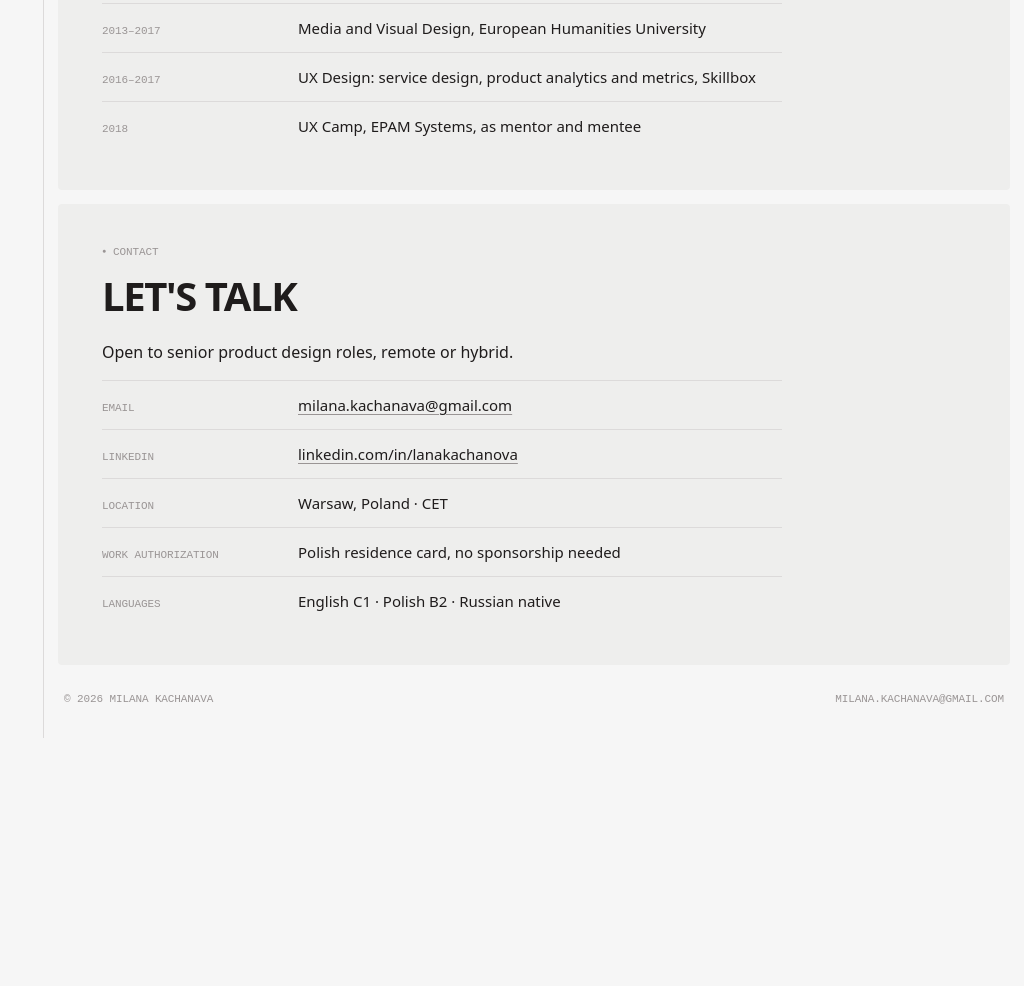
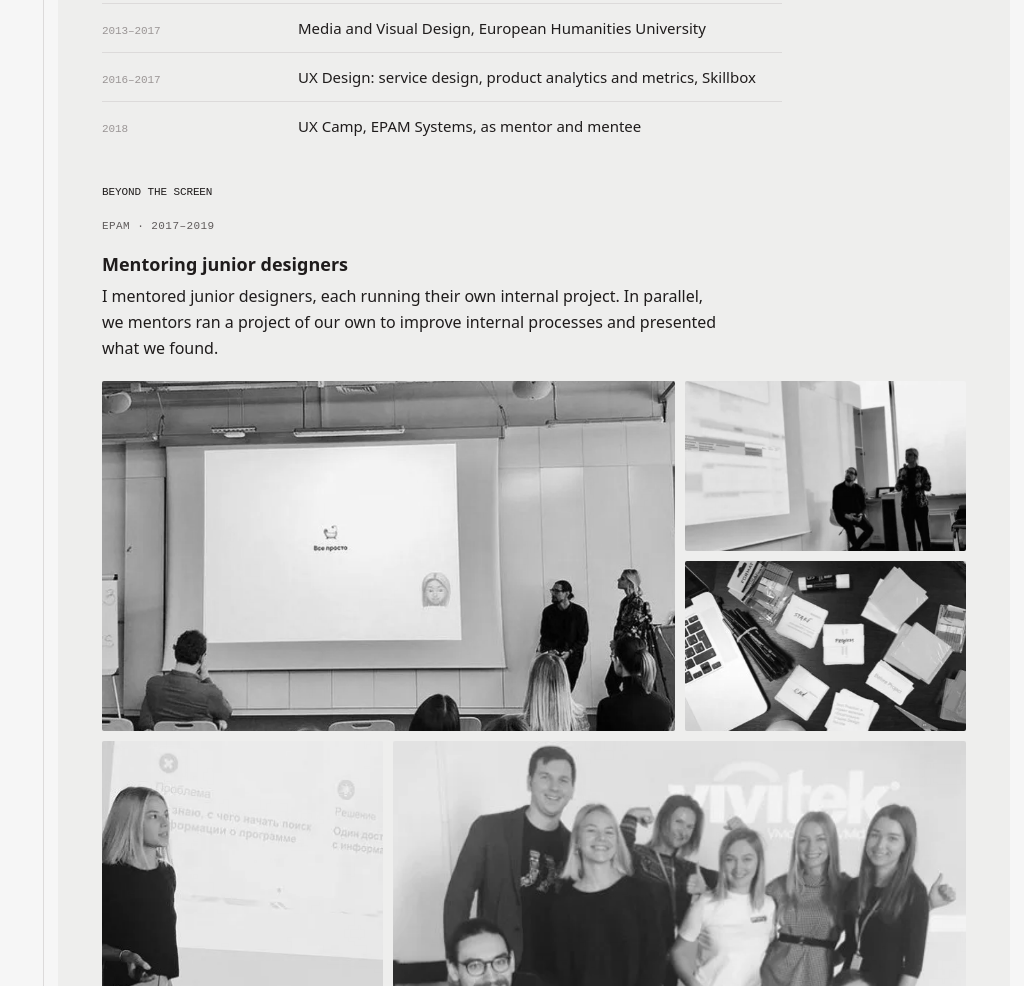
Before and after one commit to milanakachanava/portfolio, an Astro site: page / in a window 1280 px wide. Shown: the part 4857-5843 px from the top of the page, without its empty margins (256-1280 px from the left). Before the commit the page ends 5595 px from the top, so only its background shows below. Built offline with nearby package versions, Linux system fonts and the light colour scheme; Astro itself is replaced by a stand-in of ours.

Commit message:
About: Beyond the screen photos (EPAM mentoring, MeteoGroup research)
Co-Authored-By: Claude Opus 5.5 <noreply@anthropic.com>
Claude-Session: https://claude.ai/code/session_016GCXRfXX25ywej4H2WbwWC

```diff
--- a/src/pages/index.astro
+++ b/src/pages/index.astro
@@ -87,6 +87,31 @@ const skills = [
       <li><span>2016–2017</span><span>UX Design: service design, product analytics and metrics, Skillbox</span></li>
       <li><span>2018</span><span>UX Camp, EPAM Systems, as mentor and mentee</span></li>
     </ul>
+
+    <h3 class="sub-h">Beyond the screen</h3>
+    <div class="life">
+      <div class="life-text">
+        <p class="life-meta">EPAM · 2017–2019</p>
+        <h4>Mentoring junior designers</h4>
+        <p>I mentored junior designers, each running their own internal project. In parallel, we mentors ran a project of our own to improve internal processes and presented what we found.</p>
+      </div>
+      <div class="life-grid">
+        <figure class="w2 h2"><img src="/life/talk.webp" alt="Presenting the mentors' internal-process project to an audience at EPAM" loading="lazy" /></figure>
+        <figure class="sm"><img src="/life/talk-stage.webp" alt="Q&amp;A after the presentation" loading="lazy" /></figure>
+        <figure class="sm"><img src="/life/workshop-kit.webp" alt="Workshop kit: sticky notes, markers and prompt cards" loading="lazy" /></figure>
+        <figure class="h3"><img src="/life/epam-talk.webp" alt="Milana presenting the results slide" loading="lazy" style="object-position:30% 50%" /></figure>
+        <figure class="w2 h3"><img src="/life/epam-team.webp" alt="Mentors and junior designers of the EPAM mentoring program" loading="lazy" /></figure>
+      </div>
+
+      <div class="life-text">
+        <p class="life-meta">MeteoGroup · France</p>
+        <h4>Field research in a weather-routing centre</h4>
+        <p>Part of a UX audit and research for MeteoGroup's ship weather-routing system. I visited their routing centre and ran service design workshops with ship captains and navigation officers.</p>
+      </div>
+      <div class="life-grid">
+        <figure class="w3 h2"><img src="/life/ops-centre.webp" alt="MeteoGroup weather-routing operations centre with a wall of map screens" loading="lazy" /></figure>
+      </div>
+    </div>
   </section>
 
   <section class="section" id="contact">
--- a/src/styles/global.css
+++ b/src/styles/global.css
@@ -170,3 +170,16 @@ h1, h2, h3 { font-weight: 600; letter-spacing: -0.02em; line-height: 1.1; margin
 @media (max-width: 900px) { .ai-card { grid-template-columns: 1fr; gap: 14px; } }
 
 .prose figure.video video { display: block; width: 100%; border-radius: 2px; border: 1px solid var(--line); background: var(--soft); }
+
+/* Beyond the screen */
+.life { display: grid; gap: 20px; margin-top: 8px; }
+.life-text { max-width: 620px; margin-top: 12px; }
+.life-meta { font-family: var(--mono); font-size: 11px; text-transform: uppercase; letter-spacing: .04em; color: var(--muted); margin: 0 0 6px; }
+.life-text h4 { margin: 0 0 6px; font-size: 18px; font-weight: 600; }
+.life-text p:last-child { margin: 0; }
+.life-grid { display: grid; grid-template-columns: repeat(3, 1fr); grid-auto-rows: 170px; gap: 10px; }
+.life-grid figure { margin: 0; overflow: hidden; border-radius: 2px; background: #e9e9e9; }
+.life-grid img { width: 100%; height: 100%; object-fit: cover; display: block; filter: grayscale(1); transition: filter .3s; }
+.life-grid figure:hover img { filter: none; }
+.life-grid .w2 { grid-column: span 2; } .life-grid .w3 { grid-column: span 3; } .life-grid .h2 { grid-row: span 2; } .life-grid .h3 { grid-row: span 3; }
+@media (max-width: 720px) { .life-grid { grid-template-columns: 1fr 1fr; grid-auto-rows: auto; } .life-grid figure { grid-column: span 2; grid-row: auto; aspect-ratio: 4 / 3; } .life-grid figure.sm { grid-column: span 1; } .life-grid figure.h3 { aspect-ratio: 4 / 5; } }
```
Also changed, not shown: public/life/epam-talk.webp (added), public/life/epam-team.webp (added), public/life/ops-centre.webp (added), public/life/talk-stage.webp (added), public/life/talk.webp (added), public/life/workshop-kit.webp (added).
